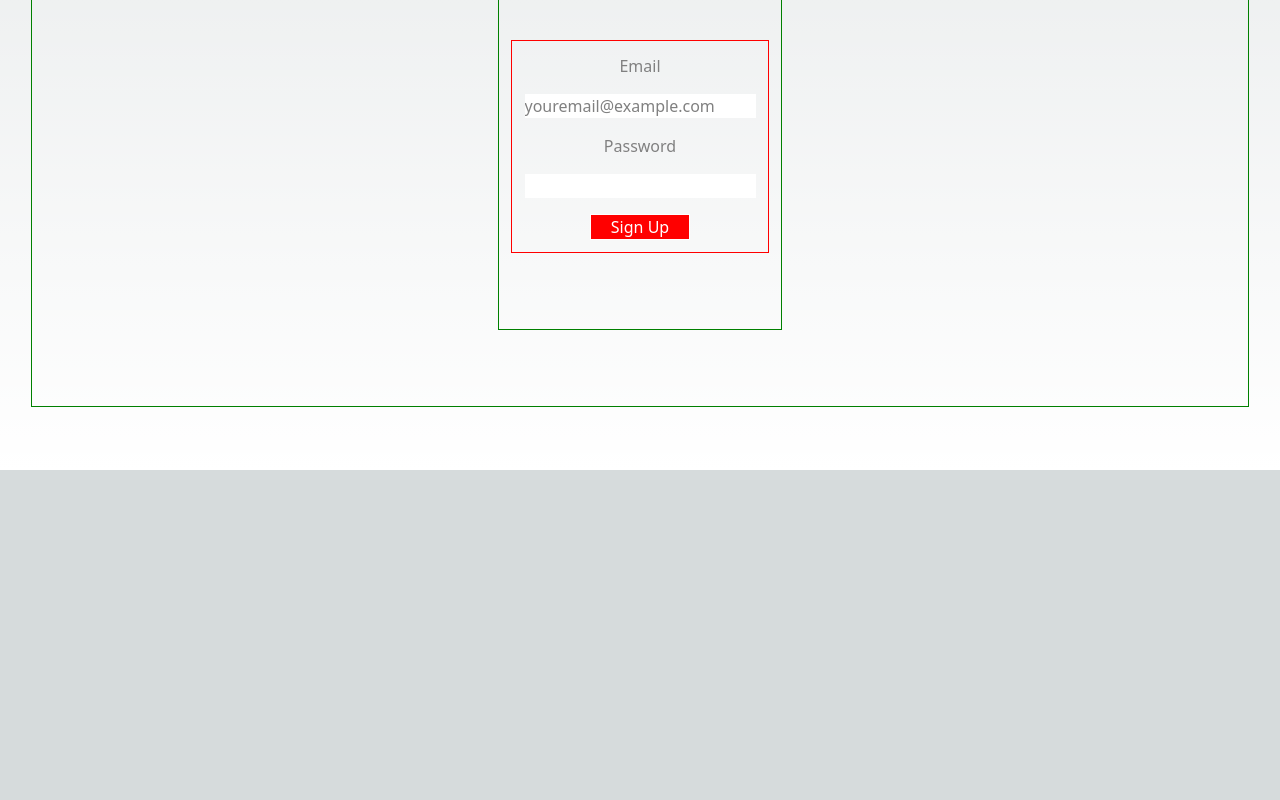
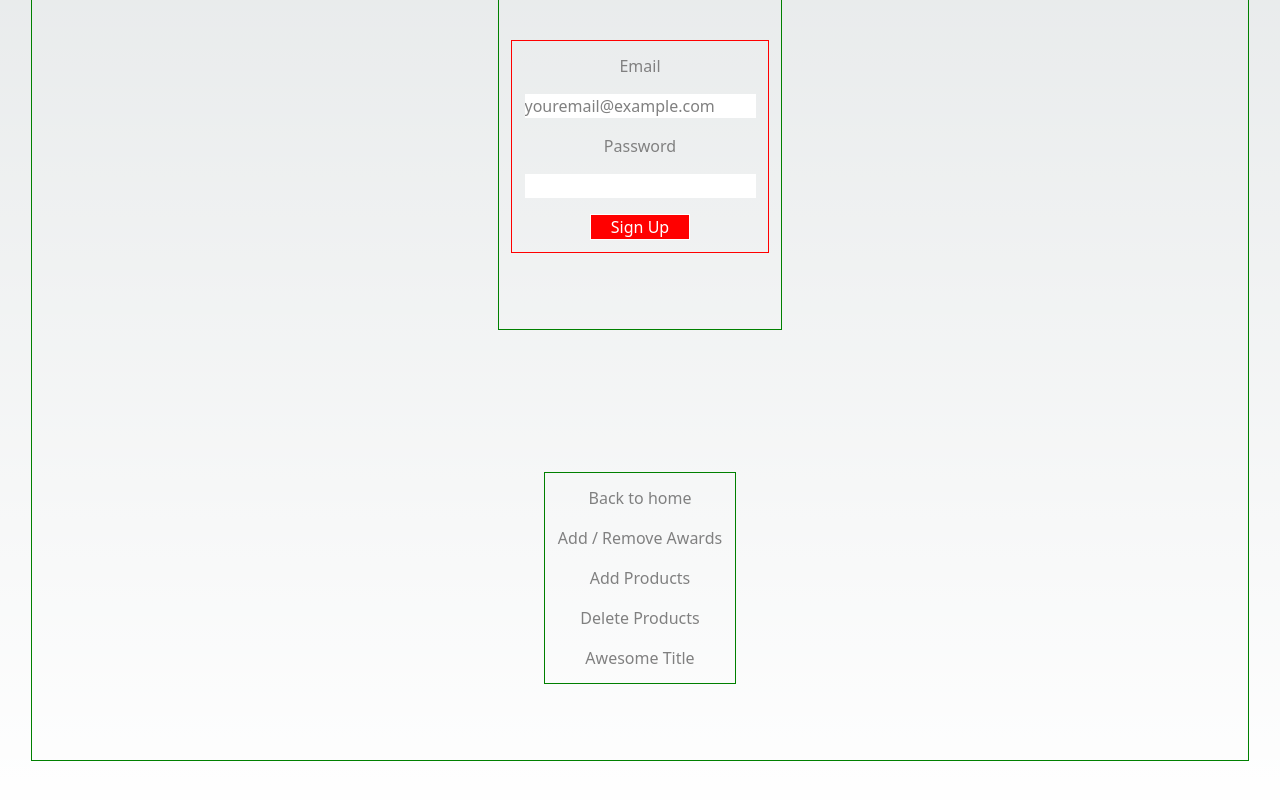
Before and after one commit to devmildfire/supatest, a Next.js app: page /login in a window 1280 px wide. Shown: the part 726-1526 px from the top of the page. Before the commit the page ends 1196 px from the top, so only its background shows below. Built offline with nearby package versions, Linux system fonts and the light colour scheme; no server answers.

Commit message:
Links for login

```diff
--- a/pages/login.js
+++ b/pages/login.js
@@ -159,7 +159,13 @@ export default function LoginPage() {
         </div>
       )}
 
-      {/* {!session && <Login />} */}
+      <div className={styles.container}>
+        <Link href="/">Back to home</Link>
+        <Link href="/awards">Add / Remove Awards</Link>
+        <Link href="/add">Add Products</Link>
+        <Link href="/deleteProduct">Delete Products</Link>
+        <Link href="/titles/Awesome Title">Awesome Title</Link>
+      </div>
     </div>
   );
 }
```
